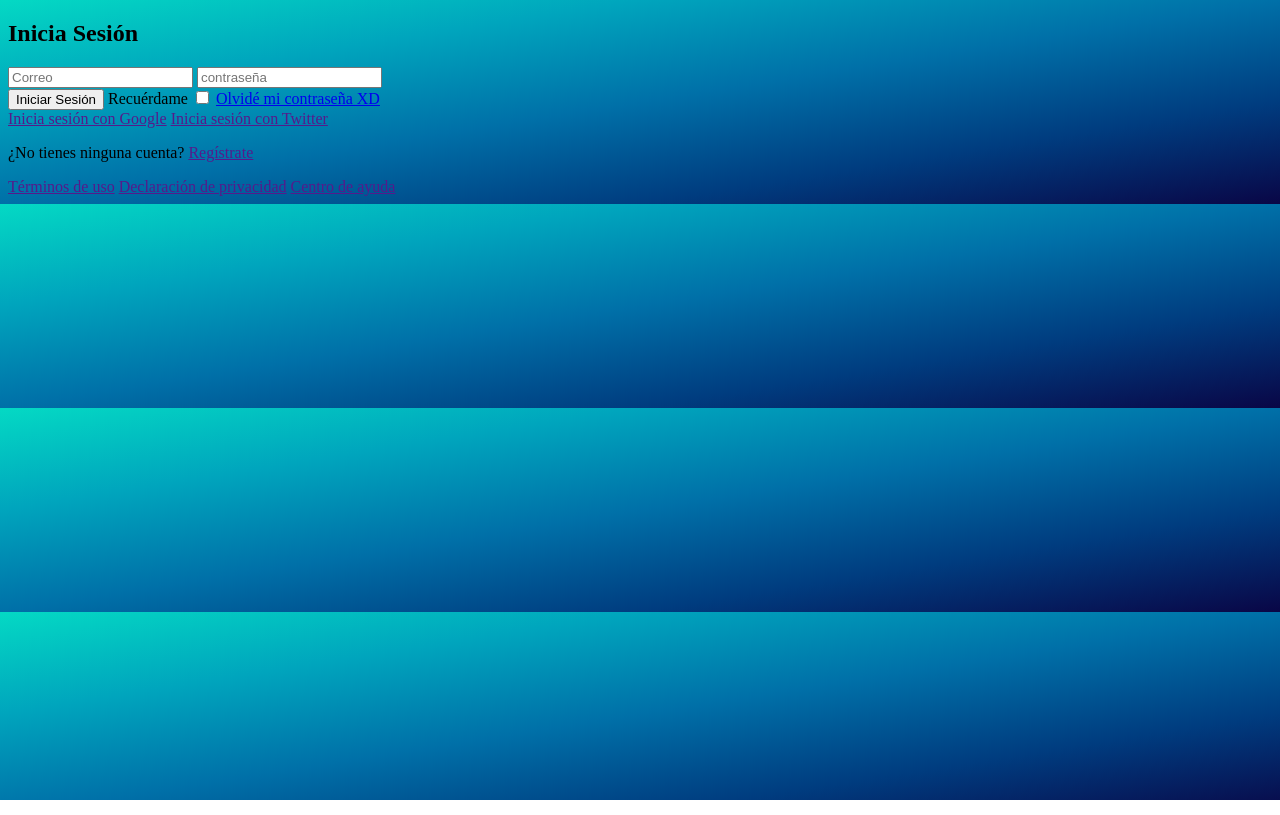
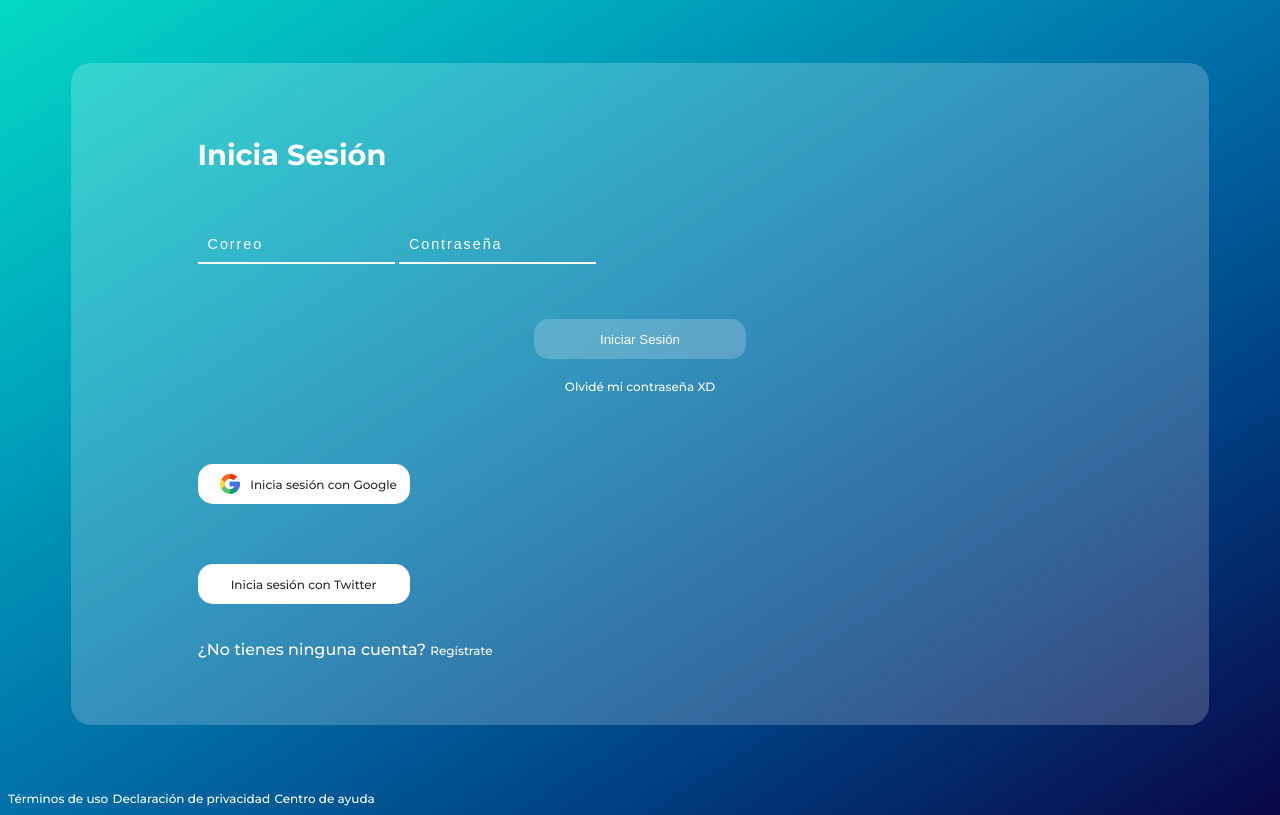
Before and after one commit to Aimajohn/platzi-video, a plain HTML site: page Log-in.html in a window 1280 px wide. Drawn offline with Linux system fonts and the light colour scheme.

Commit message:
a mimir dijo la gfa

```diff
--- a/Log-in.html
+++ b/Log-in.html
@@ -5,10 +5,15 @@
     <meta http-equiv="X-UA-Compatible" content="IE=edge">
     <meta name="viewport" content="width=device-width, initial-scale=1.0">
     <link rel="stylesheet" href="/css/login.css">
+    <link rel="preconnect" href="https://fonts.gstatic.com">
+    <link href="https://fonts.googleapis.com/css2?family=Montserrat:wght@500;700&display=swap" rel="stylesheet">
 
     <title>Platzi video</title>
 </head>
 <body>
+    <header>
+
+    </header>
     <main>
         <h2>Inicia Sesión</h2>
         <form action="" class="form">
@@ -16,20 +21,20 @@
                 <input type="email" id="mail" placeholder="Correo" autocomplete="email" required>
             </label>
             <label for="password">
-                <input type="password" id="password" placeholder="contraseña" required>
+                <input type="password" id="password" placeholder="Contraseña" required>
             </label>
         </form>
         <div class="login-last">
-            <input type="submit" value="Iniciar Sesión">
+            <input class="input-button" type="submit" value="Iniciar Sesión">
+            <a href="/">Olvidé mi contraseña XD</a>
             <label for="remember-me" >
                 <span>Recuérdame</span>
                 <input type="checkbox" name="Recuérdame">
-            </label>
-            <a href="/">Olvidé mi contraseña XD</a>
+             </label>
         </div>
         <div class="login-sponsors">
-            <a href="" class="login-g">Inicia sesión con Google</a>
-            <a href="" class="login-t">Inicia sesión con Twitter</a>
+            <a class="input-button" href="" class="login-g">Inicia sesión con Google</a>
+            <a class="input-button" href="" class="login-t">Inicia sesión con Twitter</a>
         </div>
         <p>¿No tienes ninguna cuenta? <a href="">Regístrate</a></p>
     </main>
--- a/css/login.css
+++ b/css/login.css
@@ -1,4 +1,73 @@
 body{
     background-image: linear-gradient(to right bottom, #04d9c4, #00a5bd, #0070a8, #003c7f, #090646);
+    font-family: 'Montserrat', sans-serif;
+    color: white;
+}
+a{
+    color: white;
+    text-decoration: none;
+    font-size: .75rem;
+}
+main{
+    background-color: rgba(255, 255, 255, 0.2);
+    padding: 50px 10%;
+    margin: 5%;
+    border-radius: 20px;
+}
+main h2{
+    font-size: 1.8rem;
+    margin-bottom: 40px;
+}
+main form input{
+    border: 0px;
+    border-bottom:2px solid white;
+    background-color: transparent;
+    margin: 15px 0;
+    padding: 10px;
+}
+::placeholder{
+    color: white;
+    font-size: .9rem;
+    letter-spacing: .12rem;
+    font-family: 'Montserrat' sans-serif;
+}
+main .login-last{
+    display: flex;
+    flex-direction: column;
+    align-items: center;
+    margin-bottom: 30px;
+}
+.input-button{
+    display: flex;
+    align-items: center;
+    border-radius: 15px;
+    border: 0px;
+    color: white;
+    width: 212px;
+    height: 40px;
+    justify-content: center;
+    margin: 40px 0 20px;
 
 }
+main .login-last input:nth-child(1){
+    background-color: rgba(255, 255, 255, 0.2);
+}
+main .login-last label{display: none;}
+main .login-sponsors {
+    display: flex;
+    flex-direction: column;
+}
+main .login-sponsors a{
+    background-color: white;
+    color: rgb(44, 44, 44);
+}
+main .login-sponsors a:nth-child(1):before{
+    display: inline-block;
+    content:url(something);
+    background-image: url(/img/google.svg);
+    background-size: 20px;
+    width: 20px;
+    height: 20px;
+    margin: 0 10px;
+
+}
```
Also changed, not shown: img/google.svg (added), img/twitter.svg (added).
